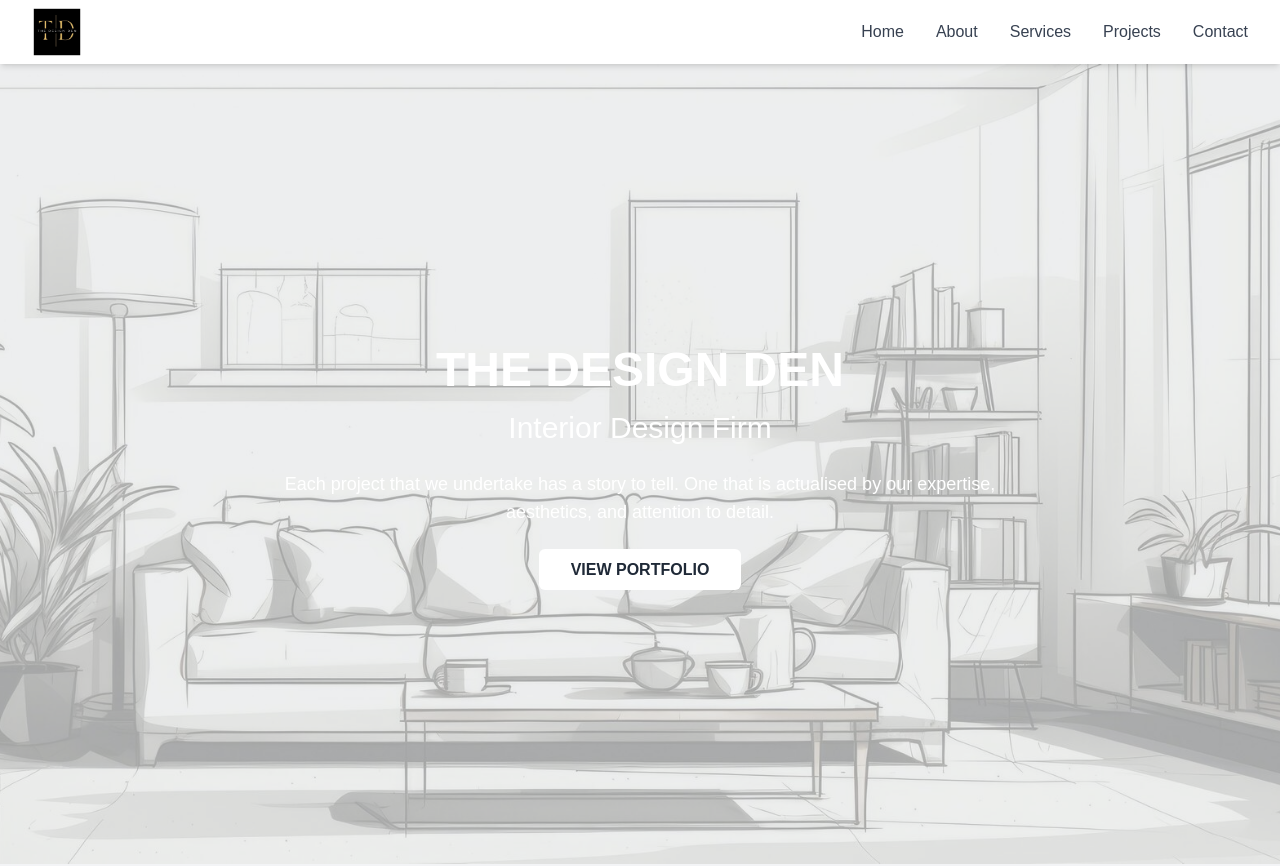
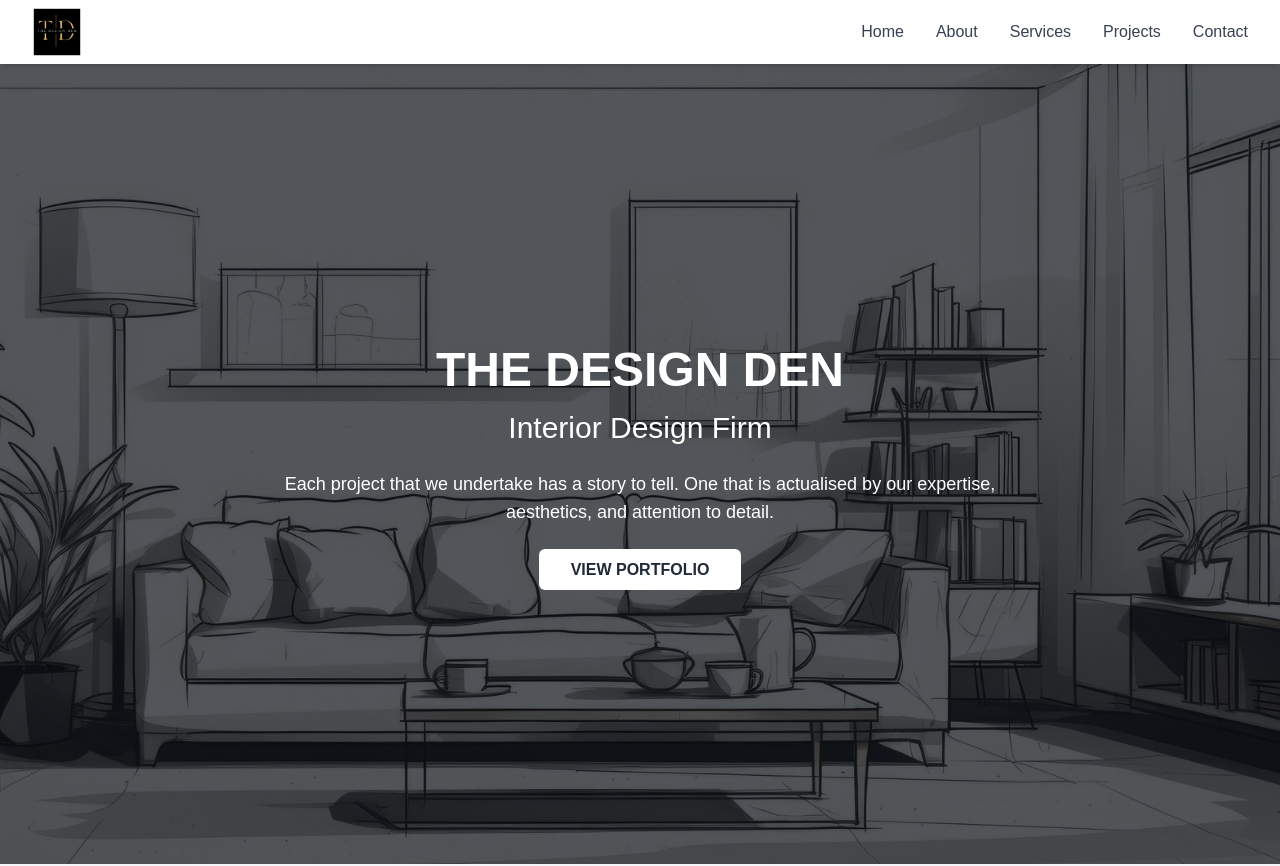
Before and after one commit to Sanket00900/The-Design-Den, a Next.js app: page / in a window 1280 px wide. Shown: the top 866 px of the page. Built offline with nearby package versions, Linux system fonts and the light colour scheme.

Commit message:
overlay added

```diff
--- a/app/components/HomePage/HomePage.jsx
+++ b/app/components/HomePage/HomePage.jsx
@@ -2,9 +2,16 @@ import Image from 'next/image';
 
 export default function HomePage() {
   const subtitleText = `Each project that we undertake has a story to tell. One that is actualised by our expertise, aesthetics, and attention to detail.`
+
   return (
-    <section id="home" className="relative h-screen flex items-center justify-center bg-opacity-10 bg-gray-900 text-white text-center">
+    <section id="home" className="relative h-screen flex items-center justify-center bg-gray-900 text-white text-center">
+      {/* Darker overlay */}
+      <div className="absolute inset-0 bg-black opacity-50"></div>
+
+      {/* Background Image */}
       <Image src="/images/main.jpg" alt="Interior Design Background" layout="fill" objectFit="cover" className="opacity-30" />
+
+      {/* Content */}
       <div className="relative max-w-3xl">
         <h1 className="text-5xl font-bold mb-4">THE DESIGN DEN</h1>
         <h2 className="text-3xl font-light mb-6">Interior Design Firm</h2>
```
